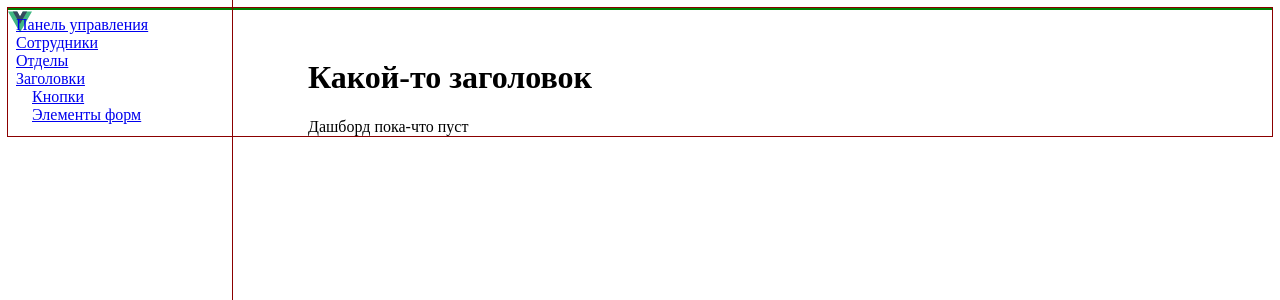
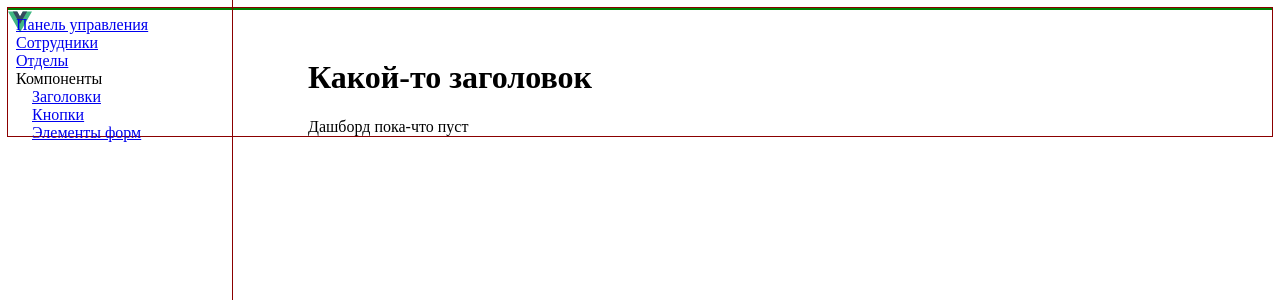
Before and after one commit to hardmagnett/big-company, a Vue app: page / in a window 1280 px wide. Shown: the top 300 px of the page. Built offline with nearby package versions, Linux system fonts and the light colour scheme.

Commit message:
Первый проп через интерфейс.

```diff
--- a/package.json
+++ b/package.json
@@ -7,6 +7,8 @@
     "preview": "vite preview",
     "build-only": "vite build",
     "type-check": "vue-tsc --noEmit",
+    "//": "type-watch можно запустить в терминале и смотреть на наличие ts-ошибок. Но у него ужасное форматирование.",
+    "type-watch": "vue-tsc --noEmit --watch",
     "lint": "eslint . --ext .vue,.js,.jsx,.cjs,.mjs,.ts,.tsx,.cts,.mts --fix --ignore-path .gitignore"
   },
   "dependencies": {
--- a/src/components/layout/MainMenu/MainMenu.vue
+++ b/src/components/layout/MainMenu/MainMenu.vue
@@ -1,5 +1,7 @@
 <script setup lang="ts">
 import MainMenuItem from '@/components/layout/MainMenu/MainMenuItem.vue';
+
+import type {MenuItem} from '@/components/layout/MainMenu/types';
 
 let i = 0
 const menuItems = [
@@ -9,42 +11,46 @@ const menuItems = [
     route: {
       to: 'dashboard'
     },
-  },
+  } as MenuItem ,
   {
     id: i++,
     title: 'Сотрудники',
     route: {
       to: 'employees'
     },
-  },
+  } as MenuItem ,
   {
     id: i++,
     title: 'Отделы',
     route: {
       to: 'departments'
     },
-  },
+  } as MenuItem ,
   {
     id: i++,
-    title: 'Заголовки',
-    route: {
-      to: 'headers'
-    },
+    title: 'Компоненты',
     children: [
+      {
+        id: i++,
+        title: 'Заголовки',
+        route: {
+          to: 'headers'
+        },
+      } as MenuItem ,
       {
         id: i++,
         title: 'Кнопки',
         route: {
           to: 'buttons'
         },
-      },
+      } as MenuItem ,
       {
         id: i++,
         title: 'Элементы форм',
         route: {
           to: 'inputs'
         },
-      }
+      } as MenuItem
     ]
   }
 ]
--- a/src/components/layout/MainMenu/MainMenuItem.vue
+++ b/src/components/layout/MainMenu/MainMenuItem.vue
@@ -1,7 +1,9 @@
 <script setup lang="ts">
 
+import type {MenuItem} from '@/components/layout/MainMenu/types';
+
 const props = defineProps<{
-  menuItem: object
+  menuItem: MenuItem
 }>()
 
 </script>
--- /dev/null
+++ b/src/components/layout/MainMenu/types.ts
@@ -0,0 +1,10 @@
+interface MenuItem {
+  id: number
+  title: string
+  route?: {
+    to: string
+  }
+  children?: Array<MenuItem>
+}
+
+export type {MenuItem}
--- a/src/main.ts
+++ b/src/main.ts
@@ -12,5 +12,3 @@ app.use(createPinia())
 app.use(router)
 
 app.mount('#app')
-
-console.log('Что делать дальше - смотри план.txt')
```
Also changed, not shown: план.txt.
